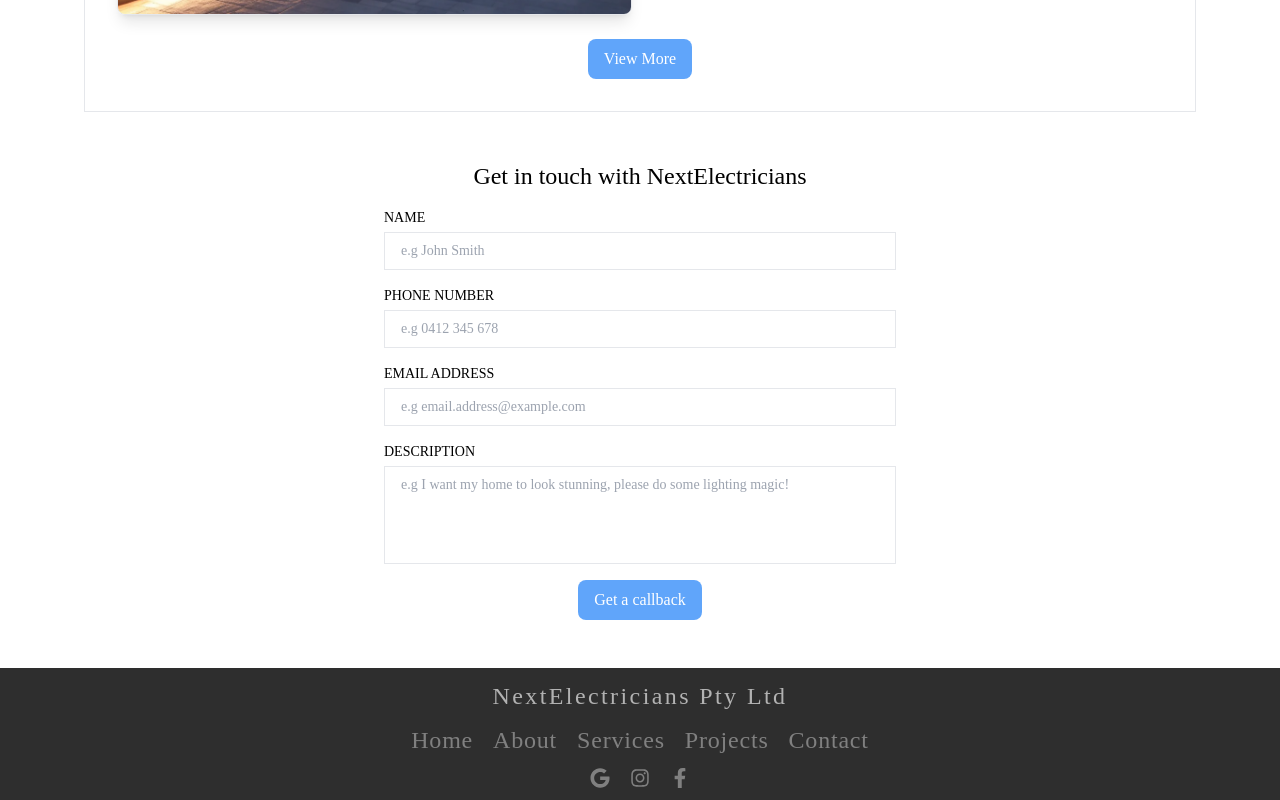
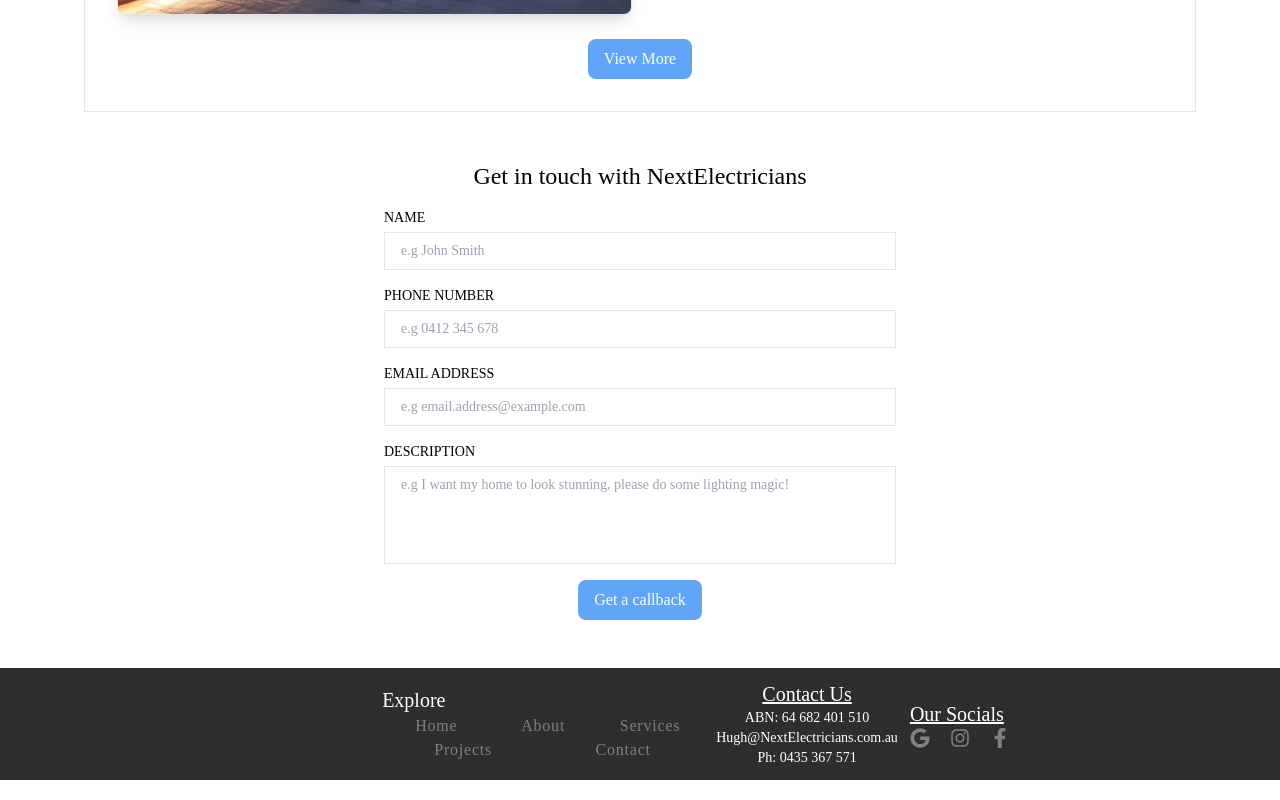
Before and after one commit to Wazmond/next-electricians, a Next.js app: page / in a window 1280 px wide. Shown: the part 2433-3233 px from the top of the page. Built offline with nearby package versions, Linux system fonts and the light colour scheme; a web font is replaced by a local one.

Commit message:
Changed elements in Nav and updating the footer

```diff
--- a/src/app/(frontend)/ui/footer/index.tsx
+++ b/src/app/(frontend)/ui/footer/index.tsx
@@ -4,14 +4,28 @@ import Socials from '@/components/socials'
 
 const Footer = () => {
   return (
-    <div className="flex flex-col items-center gap-3 bg-mono-900 py-3">
+    <div className="flex flex-col sm:flex-row items-center px-12 gap-3 bg-mono-900 py-3 font-robotoSerif text-white">
       {/* <Image src={Logo} alt="logo" objectFit="contain" /> */}
 
-      <h2 className="text-mono-400 tracking-widest font-robotoSerif">NextElectricians Pty Ltd</h2>
-      <Nav />
+      {/* <h3 className="text-mono-400 tracking-widest font-robotoSerif">NextElectricians Pty Ltd</h3> */}
+      <span className="flex flex-1 " />
+      <div className="flex flex-1 flex-col w-full">
+        <h3>Explore</h3>
+        <Nav />
+      </div>
 
-      <div className="flex flex-row gap-5 items-center">
-        <Socials size={20} base="text-mono-500" hovered="hover:text-mono-50" />
+      <div className='flex-col text-center'>
+        <h3 className='underline'>Contact Us</h3>
+        <p>ABN: 64 682 401 510</p>
+        <p>Hugh@NextElectricians.com.au</p>
+        <p>Ph: 0435 367 571</p>
+      </div>
+
+      <div className="flex flex-1 flex-col">
+        <h3 className="underline">Our Socials</h3>
+        <div className="flex flex-row gap-5 items-center">
+          <Socials size={20} base="text-mono-500" hovered="hover:text-mono-50" />
+        </div>
       </div>
     </div>
   )
--- a/src/app/(frontend)/ui/footer/nav.tsx
+++ b/src/app/(frontend)/ui/footer/nav.tsx
@@ -3,31 +3,31 @@ import React from 'react'
 
 const Nav = () => {
   return (
-    <div className="hidden sm:flex flex-row gap-5 text-mono-500 tracking-wider font-robotoSerif">
-      <Link href="/" className="group">
-        <h2 className="transition-colors duration-100 ease-in-out group hover:text-mono-50">
+    <div className="relative w-full flex flex-row flex-wrap text-mono-500 tracking-wider font-robotoSerif text-center justify-evenly">
+      <Link href="/" className="group w-[calc(33%-1px)]">
+        <h4 className="transition-colors duration-100 ease-in-out group hover:text-mono-50">
           Home
-        </h2>
+        </h4>
       </Link>
-      <Link href="/about" className="group">
-        <h2 className="transition-colors duration-100 ease-in-out group hover:text-mono-50">
+      <Link href="/about" className="group w-[calc(33%-1px)]">
+        <h4 className="transition-colors duration-100 ease-in-out group hover:text-mono-50">
           About
-        </h2>
+        </h4>
       </Link>
-      <Link href="/services" className="group">
-        <h2 className="transition-colors duration-100 ease-in-out group hover:text-mono-50">
+      <Link href="/services" className="group w-[calc(33%-1px)]">
+        <h4 className="transition-colors duration-100 ease-in-out group hover:text-mono-50">
           Services
-        </h2>
+        </h4>
       </Link>
-      <Link href="/projects" className="group">
-        <h2 className="transition-colors duration-100 ease-in-out group hover:text-mono-50">
+      <Link href="/projects" className="group w-[calc(49.5%-1.5px)]">
+        <h4 className="transition-colors duration-100 ease-in-out group hover:text-mono-50">
           Projects
-        </h2>
+        </h4>
       </Link>
-      <Link href="/contact" className="group">
-        <h2 className="transition-colors duration-100 ease-in-out group hover:text-mono-50">
+      <Link href="/contact" className="group w-[calc(49.5%-1.5px)]">
+        <h4 className="transition-colors duration-100 ease-in-out group hover:text-mono-50">
           Contact
-        </h2>
+        </h4>
       </Link>
     </div>
   )
```
